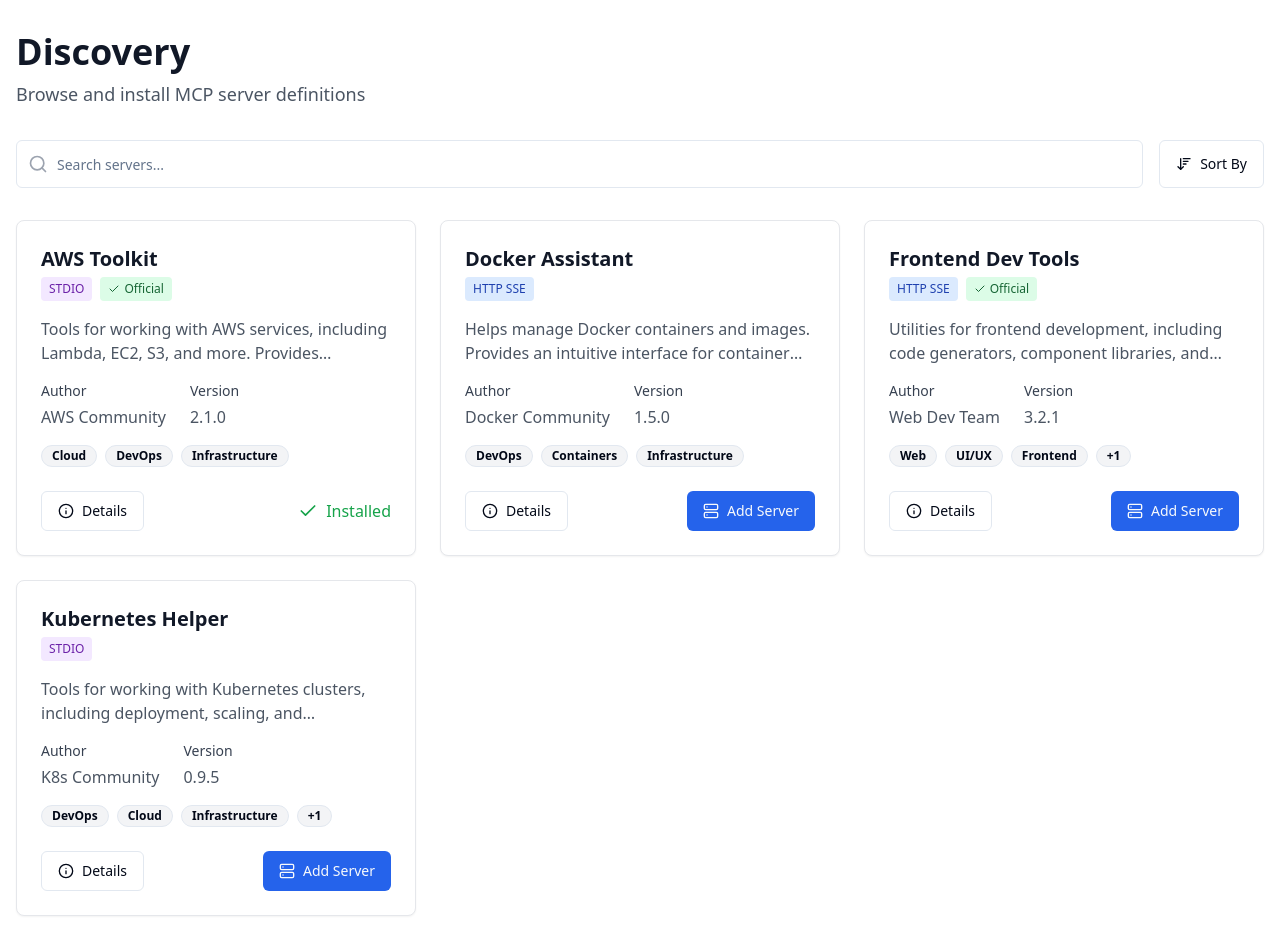
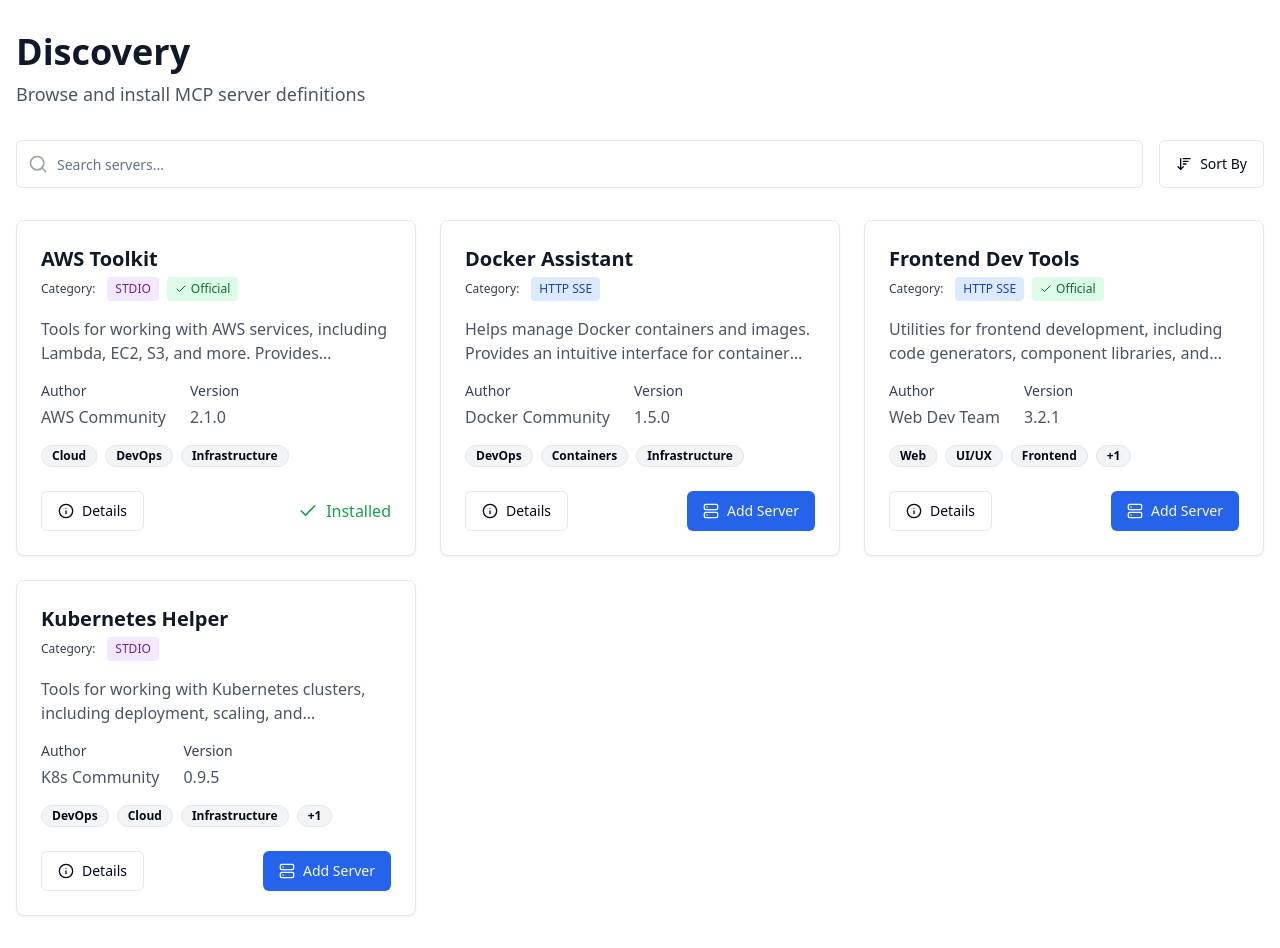
Before and after one commit to johnny96124/page-wizard-helper-bot, a React (Vite) app: page / in a window 1280 px wide. Built offline with nearby package versions, Linux system fonts and the light colour scheme.

Commit message:
feat: Update server card details
- Added a "Category" title to the type badge.
- Adjusted the layout of the "Version" title in the dialog for better alignment.

```diff
--- a/src/components/ServerCard.tsx
+++ b/src/components/ServerCard.tsx
@@ -29,6 +29,7 @@ const ServerCard: React.FC<ServerCardProps> = ({ server }) => {
           <div className="flex-1">
             <h2 className="text-xl font-bold text-gray-900">{server.name}</h2>
             <div className="flex items-center gap-2 mt-1 flex-wrap">
+              <p className="text-gray-700 font-medium text-xs mr-1">Category:</p>
               <span className={`text-xs font-medium px-2 py-1 rounded ${
                 server.type === 'STDIO' ? 'bg-purple-100 text-purple-800' : 'bg-blue-100 text-blue-800'
               }`}>
@@ -87,6 +88,7 @@ const ServerCard: React.FC<ServerCardProps> = ({ server }) => {
                 </DialogTitle>
                 <DialogDescription>
                   <div className="flex items-center gap-2 mt-2 flex-wrap">
+                    <span className="text-xs font-medium text-gray-700 mr-1">Category:</span>
                     <span className={`text-xs font-medium px-2 py-1 rounded inline-block ${
                       server.type === 'STDIO' ? 'bg-purple-100 text-purple-800' : 'bg-blue-100 text-blue-800'
                     }`}>
@@ -106,7 +108,7 @@ const ServerCard: React.FC<ServerCardProps> = ({ server }) => {
                 <h3 className="font-medium text-sm text-gray-500 mb-1">Description</h3>
                 <p className="text-gray-800">{server.description}</p>
 
-                <div className="mt-6 flex items-start gap-6">
+                <div className="mt-6 grid grid-cols-2 gap-6">
                   <div>
                     <h3 className="font-medium text-sm text-gray-500 mb-1">Author</h3>
                     <p className="text-gray-800">{server.author}</p>
```
